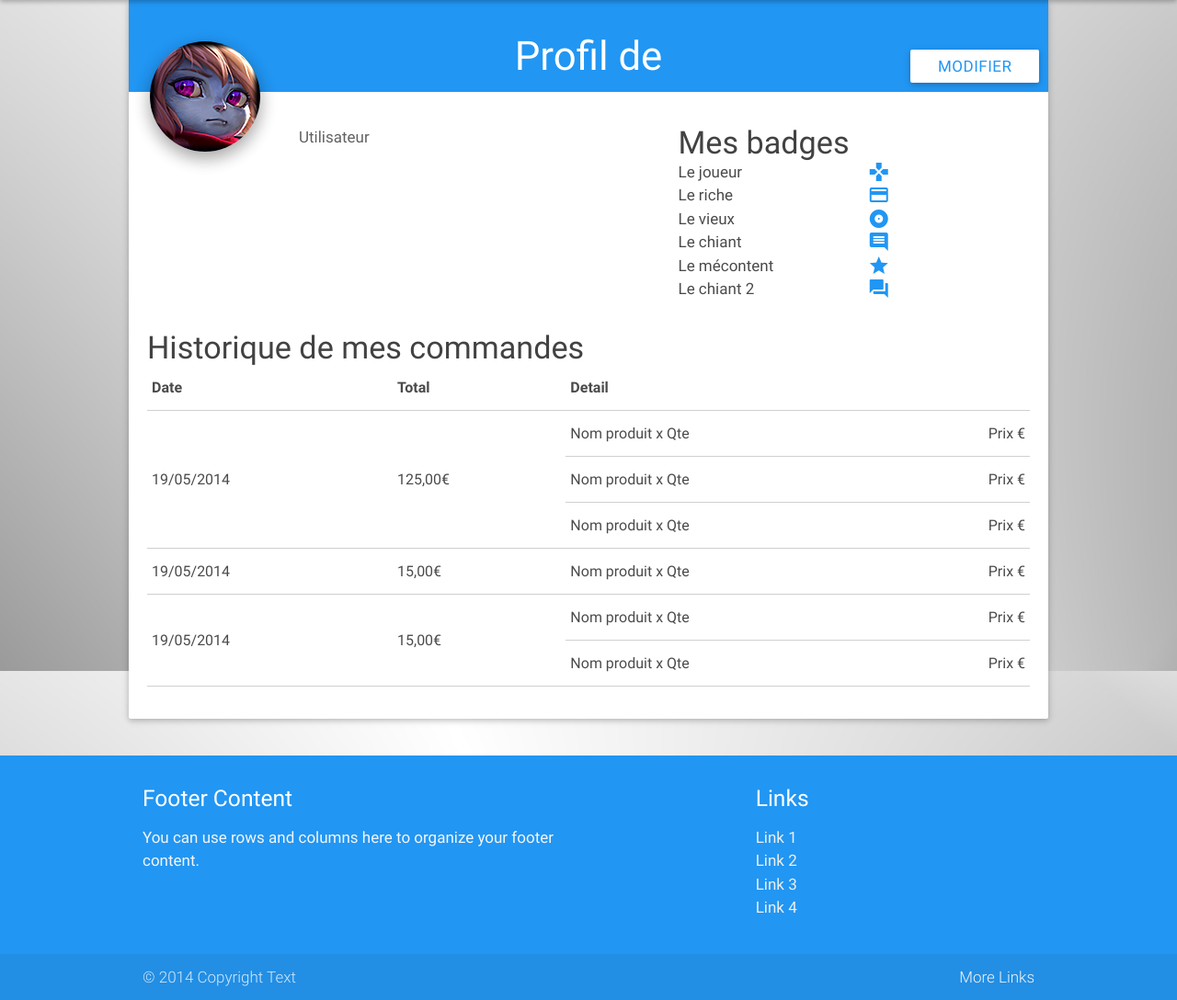
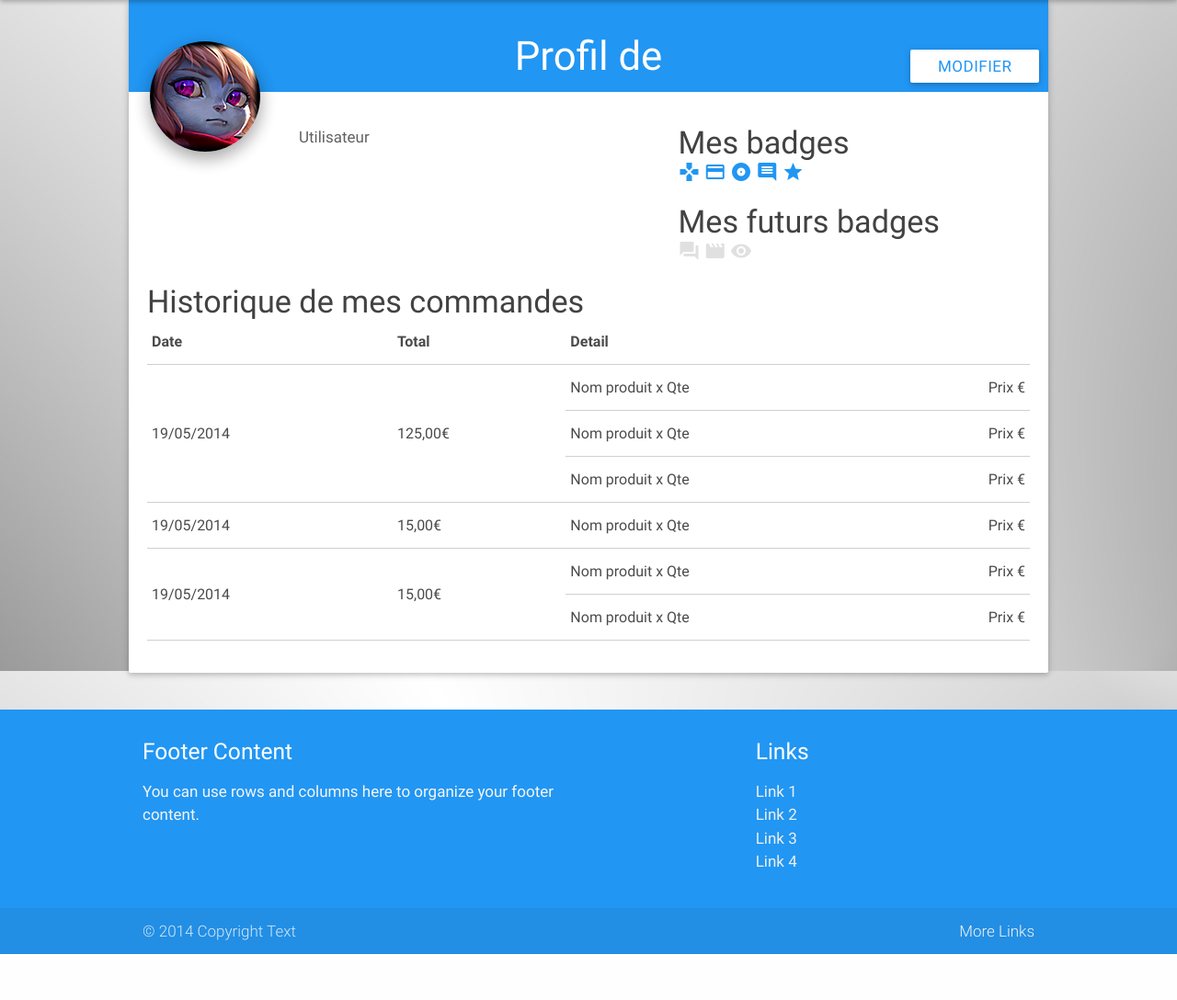
Before and after one commit to Detritusatomic/PDOProject, a PHP site: the page made by views/membre/profil.php in a window 1280 px wide. Shown: the part 70-1158 px from the top of the page at 92% size. After the commit the page ends 1108 px from the top, so only its background shows below. Run offline with PHP 8.4, Linux system fonts and the light colour scheme; the template is opened without the code that fills it, so the values that code supplies are empty; some libraries are stand-ins or nearby versions.

Commit message:
Badges page profil

```diff
--- a/views/membre/profil.php
+++ b/views/membre/profil.php
@@ -20,20 +20,18 @@
 					</div>
 					<div class="col s5">
 						<h4 class="grey-text text-darken-3 no-margin-b">Mes badges</h4>
-						<div class="row">
-							<p class="col s6">Le joueur</p>
-							<p class="col s6"><i class="material-icons blue-text tooltipped" data-position="right" data-tooltip="Acheter un jeu">games</i></p><br/>
-							<p class="col s6">Le riche</p>
-							<p class="col s6"><i class="material-icons blue-text">credit_card</i></p><br/>
-							<p class="col s6">Le vieux</p>
-							<p class="col s6"><i class="material-icons blue-text">album</i></p><br/>
-							<p class="col s6">Le chiant</p>
-							<p class="col s6"><i class="material-icons blue-text">comment</i></p><br/>
-							<p class="col s6">Le mécontent</p>
-							<p class="col s6"><i class="material-icons blue-text">star</i></p><br/>
-							<p class="col s6">Le chiant 2</p>
-							<p class="col s6"><i class="material-icons blue-text">forum</i></p><br/>
-						</div>
+
+						<i class="material-icons blue-text tooltipped" data-position="bottom" data-tooltip="Le gamer">games</i>
+						<i class="material-icons blue-text tooltipped" data-position="bottom" data-tooltip="Le riche">credit_card</i>
+						<i class="material-icons blue-text tooltipped" data-position="bottom" data-tooltip="L'ancien">album</i>
+						<i class="material-icons blue-text tooltipped" data-position="bottom" data-tooltip="Le commentateur">comment</i>
+						<i class="material-icons blue-text tooltipped" data-position="bottom" data-tooltip="Le juge">star</i>
+
+						<h4 class="grey-text text-darken-3 no-margin-b">Mes futurs badges</h4>
+						<i class="material-icons grey-text text-lighten-2 tooltipped" data-position="bottom" data-tooltip="Le troll">forum</i>
+						<i class="material-icons grey-text text-lighten-2 tooltipped" data-position="bottom" data-tooltip="Le cinéaste">movie</i>
+						<i class="material-icons grey-text text-lighten-2 tooltipped" data-position="bottom" data-tooltip="Le tout puissant">visibility</i>
+
 					</div>
 					<div class="col s12">
 						<h4 class="grey-text text-darken-3 no-margin-b">Historique de mes commandes</h4>
```
